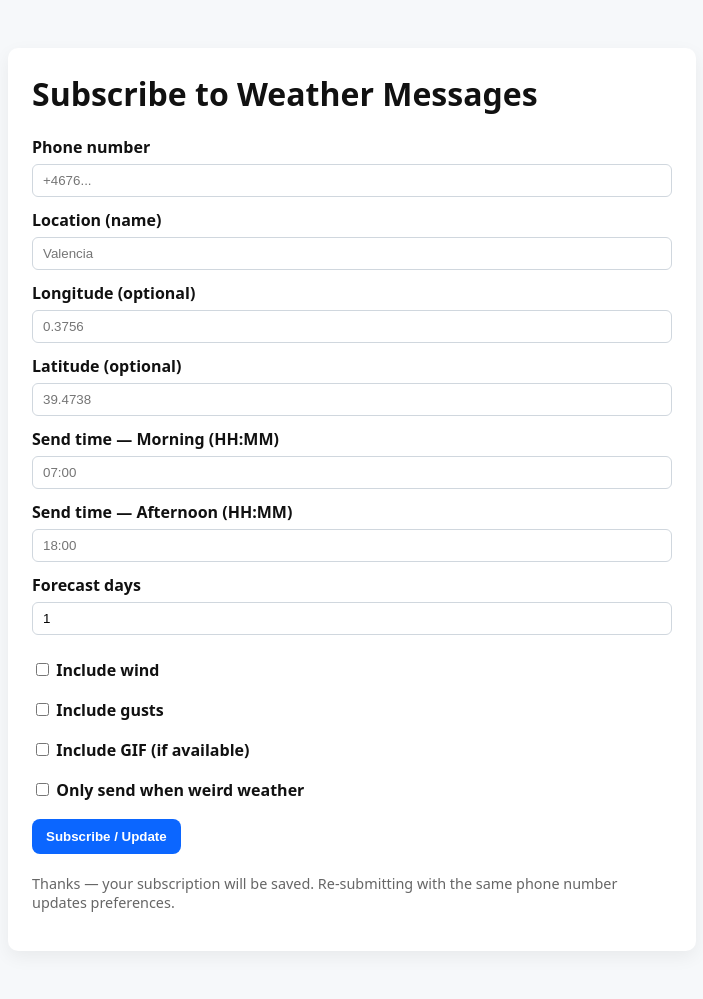
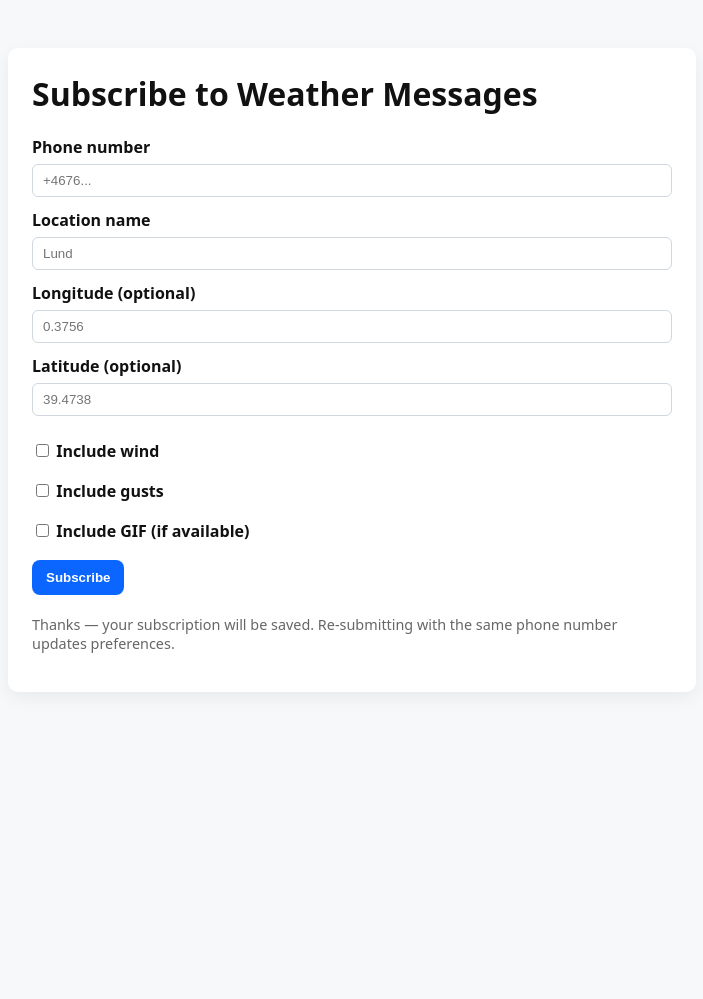
Before and after one commit to JontAmazon/whatsapp-weather-bot, a Flask app: page / in a window 1280 px wide. Shown: the whole page, without its empty margins (288-991 px from the left). After the commit the page ends 653 px from the top, so only its background shows below. Run offline with Flask 2, Linux system fonts and the light colour scheme; parts of the project's set-up code (start-up, migrations or seed data) failed here and were passed over.

Commit message:
Clean up form.html

```diff
--- a/app.py
+++ b/app.py
@@ -84,22 +84,22 @@ def subscribe():
     # Normalize inputs
     phone_raw = form.get("phone_number", "").strip()
     # phone = phone_raw.replace("whatsapp:", "").strip()
-    phone_nbr = "whatsapp:" + phone_raw
+    phone_nbr = "whatsapp:" + phone_raw  # e.g. "whatsapp:+46761234567"
 
 
     data = {
         "phone_number": phone_nbr,
-        "location": form.get("location", "").strip(),
-        "lon": float(form.get("lon")) if form.get("lon") else None,
-        "lat": float(form.get("lat")) if form.get("lat") else None,
-        "channel": form.get("channel", "whatsapp"),
-        "send_time_morning": form.get("send_time_morning") or None,
-        "send_time_afternoon": form.get("send_time_afternoon") or None,
+        "location": form.get("location").strip(),
+        "lon": float(form.get("lon")),
+        "lat": float(form.get("lat")),
+        "channel": form.get("channel", "whatsapp"),                     # not implemented yet
+        "send_time_morning": form.get("send_time_morning") or None,     # not implemented yet
+        "send_time_afternoon": form.get("send_time_afternoon") or None, # not implemented yet
         "wind": parse_bool(form.get("wind", "")),
         "gust": parse_bool(form.get("gust", "")),
-        "gif": parse_bool(form.get("gif", "")),
-        "forecast_days": int(form.get("forecast_days", "1")),
-        "only_weird_weather": parse_bool(form.get("only_weird_weather", "")),
+        "gif": parse_bool(form.get("gif", "")),                         # not implemented yet
+        "forecast_days": int(form.get("forecast_days", "1")),           # not implemented yet
+        "only_weird_weather": parse_bool(form.get("only_weird_weather", "")), # not implemented yet
     }
 
     # Insert or update subscriber(s) with same phone number
@@ -112,5 +112,7 @@ def thank_you():
     return render_template("thank_you.html")
 
 if __name__ == "__main__":
-    # debug server for local testing
+    # NOTE: this code is only run when running app.py locally. Keep for local testing.
+    # On Fly, I'm running Gunicorn (CMD ["gunicorn", "-b", "0.0.0.0:8080", "app:app", etc.])
+    print("Starting Flask server...")
     app.run(host="0.0.0.0", port=int(os.environ.get("PORT", 8080)), debug=True)
--- a/templates/form.html
+++ b/templates/form.html
@@ -24,8 +24,8 @@
       <label>Phone number</label>
       <input name="phone_number" type="text" required value="{{ form.phone_number if form else '' }}" placeholder="+4676..." />
 
-      <label>Location (name)</label>
-      <input name="location" type="text" required value="{{ form.location if form else '' }}" placeholder="Valencia" />
+      <label>Location name</label>
+      <input name="location" type="text" required value="{{ form.location if form else '' }}" placeholder="Lund" />
 
       <label>Longitude (optional)</label>
       <input name="lon" type="text" value="{{ form.lon if form else '' }}" placeholder="0.3756" />
@@ -33,24 +33,30 @@
       <label>Latitude (optional)</label>
       <input name="lat" type="text" value="{{ form.lat if form else '' }}" placeholder="39.4738" />
 
+      <!--
       <label>Send time — Morning (HH:MM)</label>
       <input name="send_time_morning" type="text" value="{{ form.send_time_morning if form else '' }}" placeholder="07:00" />
+      -->
 
+      <!--
       <label>Send time — Afternoon (HH:MM)</label>
       <input name="send_time_afternoon" type="text" value="{{ form.send_time_afternoon if form else '' }}" placeholder="18:00" />
+      -->
 
-      <label>Forecast days</label>
+      <!--
+      label>Forecast days</label>
       <input name="forecast_days" type="number" min="1" max="7" value="{{ form.forecast_days if form else '1' }}" />
+      -->
 
       <div class="checkboxes">
         <label><input type="checkbox" name="wind" {% if form and form.wind %}checked{% endif %}/> Include wind</label>
         <label><input type="checkbox" name="gust" {% if form and form.gust %}checked{% endif %}/> Include gusts</label>
         <label><input type="checkbox" name="gif" {% if form and form.gif %}checked{% endif %}/> Include GIF (if available)</label>
-        <label><input type="checkbox" name="only_weird_weather" {% if form and form.only_weird_weather %}checked{% endif %}/> Only send when weird weather</label>
+        <!-- <label><input type="checkbox" name="only_weird_weather" {% if form and form.only_weird_weather %}checked{% endif %}/> Only send forecast when weather is weird</label> -->
       </div>
 
       <div class="actions">
-        <button type="submit">Subscribe / Update</button>
+        <button type="submit">Subscribe</button>
       </div>
     </form>
 
```
